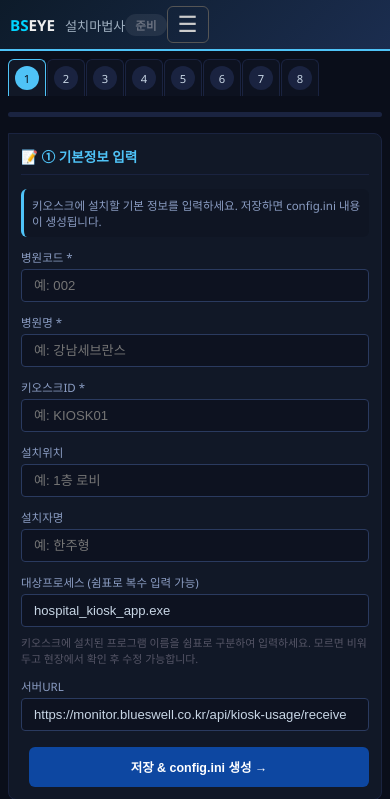
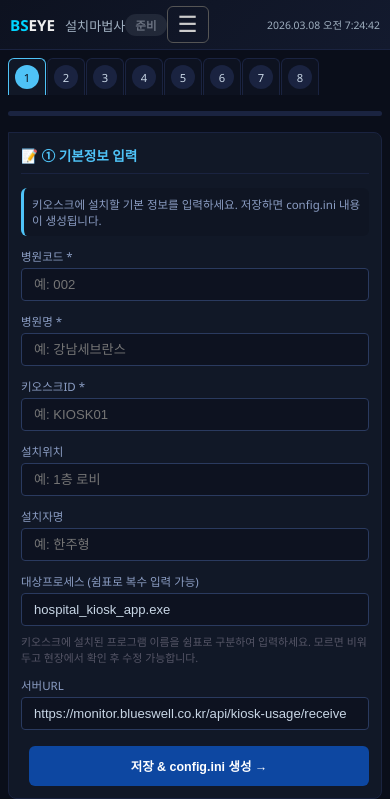
Before and after one commit to dolhanboss-han/kiosk-monitor, a Flask app: page /setup-monitor in a window 390 px wide. Shown: the top 799 px of the page. Run offline with Flask 3, Linux system fonts and the light colour scheme; the visitor is signed in with stand-in values (Sample User, id 1).

Commit message:
mobile-unified: setup_monitor.html 헤더 배경색+시계 통일
Co-Authored-By: Claude Opus 4.6 <noreply@anthropic.com>

```diff
--- a/templates/setup_monitor.html
+++ b/templates/setup_monitor.html
@@ -112,7 +112,8 @@ body{background:#0a0e1a;color:#c8d6e5;font-family:'Segoe UI',sans-serif;font-siz
 .disconnected{display:flex;align-items:center;gap:6px;padding:8px 14px;background:#ef444412;border:1px solid #ef444433;border-radius:6px;margin-bottom:12px}
 
 @media(max-width:768px){
-    .hd{padding:6px 10px!important;height:auto!important}
+    .hd{padding:6px 10px!important;height:auto!important;background:linear-gradient(135deg,#0d1220,#131a2e)!important;border-bottom:1px solid #1a2340!important}
+    .clk{font-size:0.65rem!important}
     .wrap{padding:8px}
     .fg{grid-template-columns:1fr}
     .sumg{grid-template-columns:repeat(2,1fr)}
@@ -140,6 +141,7 @@ body{background:#0a0e1a;color:#c8d6e5;font-family:'Segoe UI',sans-serif;font-siz
         <span class="gs gs-ready" id="gSt">준비</span>
     </div>
     {% include 'nav.html' %}
+    <span class="clk" id="clk" style="font-size:0.7rem;color:#a0b0c0;white-space:nowrap"></span>
 </div>
 <div class="wrap">
     <div class="steps" id="stpTabs">
@@ -606,5 +608,6 @@ setInterval(function(){
 // 연결 상태 폴링
 setInterval(function(){if(cur>=2) checkConnection()}, 15000);
 </script>
+<script>function tick(){const d=new Date();const el=document.getElementById('clk');if(el)el.textContent=d.getFullYear()+'.'+String(d.getMonth()+1).padStart(2,'0')+'.'+String(d.getDate()).padStart(2,'0')+' '+d.toLocaleTimeString('ko-KR');}setInterval(tick,1000);tick();</script>
 </body>
 </html>
```
